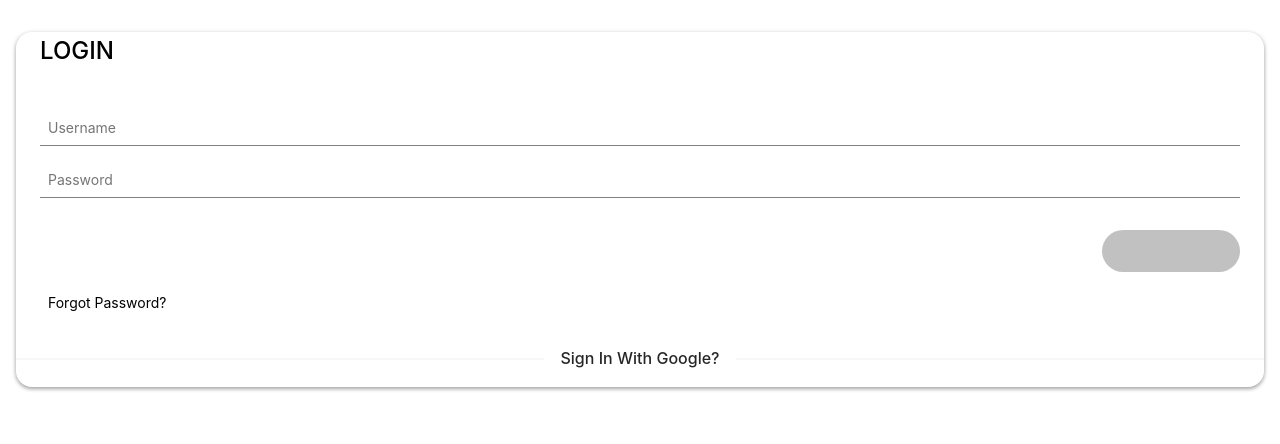
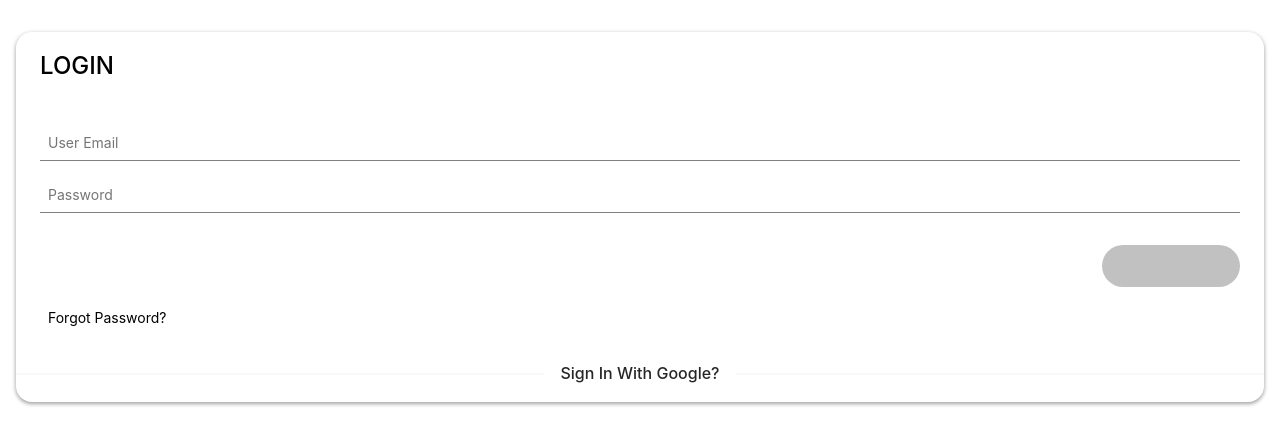
Before and after one commit to Akhmadjon-dev/ali_docs, a React (Create React App) app: page /sign-in in a window 1280 px wide. Shown: the top 444 px of the page. Built offline with nearby package versions, Linux system fonts and the light colour scheme; no server answers.

Commit message:
adding auth features

```diff
--- a/src/components/Auth/login.js
+++ b/src/components/Auth/login.js
@@ -1,12 +1,26 @@
-import { message, Divider } from "antd";
-import React from "react";
+import { message, Divider} from "antd";
+import React, { useState } from "react";
 import { Link } from "react-router-dom";
 import { auth, provider } from "../../db/firebase";
+import {SignIn} from '../../utils/auth'
 import "./style.css";
 const Login = () => {
   const authHandler = () => {
     auth.signInWithPopup(provider).catch((err) => message(err.message));
   };
+  const [email, setEmail] = useState('');
+  const [password, setPassword] = useState('')
+
+
+  const logIn = async (e) => {
+    e.preventDefault();
+    const {msg} = await SignIn(email, password);
+   if(msg.startsWith('Muvaf')){
+    message.success("Muvaffaqiyatli ro'yxatdan o'tdingiz!");
+   }else{
+    message.warning("Email yoki parol noto'g'ri kiritildi!");
+   }
+  }
   return (
     <div>
       <div className="container">
@@ -14,24 +28,26 @@ const Login = () => {
           <div className="card">
             <div className="card-container">
               <h1 className="heading">LOGIN</h1>
-              <form action="#">
+              <form onSubmit={logIn}>
                 <input
-                  type="text"
-                  //   value=""
-                  name="username"
-                  placeholder="Username"
+                  onChange={e => setEmail(e.target.value)}
+                  type="email"
+                  value={email}
+                  name="useremail"
+                  placeholder="User Email"
                   required
                 />
                 <input
+                  onChange={e => setPassword(e.target.value)}
                   type="password"
-                  //   value=""
+                  value={password}
                   name="password"
                   placeholder="Password"
                   required
                 />
-                <Link to="#" className="btn">
+                <button type='submit' className="btn">
                   <i className="zmdi zmdi-arrow-right"></i>
-                </Link>
+                </button>
               </form>
               <Link to="#" className="forgot">
                 Forgot Password?
--- a/src/components/Auth/style.css
+++ b/src/components/Auth/style.css
@@ -122,6 +122,7 @@ body
     text-align: left;
     position: relative;
     margin-left: 24px;
+    margin-top: 15px;
 }
 
 form {
@@ -132,7 +133,7 @@ form {
 }
 
 
-input[type="text"],
+input[type="email"],
 input[type="password"] {
     position: relative;
     border: 0;
@@ -166,6 +167,7 @@ input[type="password"]:focus {
     align-items: center;
     justify-content: center;
     text-decoration: none;
+    cursor: pointer;
 }
 
 .btn:hover {
--- a/src/components/Clients/add.js
+++ b/src/components/Clients/add.js
@@ -2,7 +2,7 @@ import React, { useState } from "react";
 import {
   Form,
   Input,
-  Card,
+  // Card,
   Button,
   DatePicker,
   Space,
--- a/src/components/Header/index.js
+++ b/src/components/Header/index.js
@@ -3,10 +3,14 @@ import { Link, withRouter, NavLink } from "react-router-dom";
 import { ReactComponent as ContractsIcon } from "../../assets/svg/contracts.svg";
 import { ReactComponent as ClientsIcon } from "../../assets/svg/clients.svg";
 import { ReactComponent as HomeIcon } from "../../assets/svg/home.svg";
+import {logOut} from '../../utils/auth'
 // import { ReactComponent as UpIcon } from "../../assets/svg/up.svg";
 // import { ReactComponent as DownIcon } from "../../assets/svg/down.svg";
 import "./style.css";
 const index = () => {
+  const signOut = () => {
+    logOut()
+  }
   const URL = [
     {
       title: "Dashboard",
@@ -44,6 +48,9 @@ const index = () => {
           </li>
         ))}
       </ul>
+      <div className='logOut'>
+        <button onClick={signOut}>Log out</button>
+      </div>
     </div>
   );
 };
--- a/src/components/Header/style.css
+++ b/src/components/Header/style.css
@@ -38,3 +38,25 @@ line-height: 22px;
 .header__links  .header__icon{
     margin-right: 10px;
 }
+
+.logOut {
+    position: absolute;
+    bottom: 50px;
+    width: 100%;
+    height: 40px;
+}
+
+.logOut button {
+    background: transparent;
+    margin: 13px 15px;
+    border: none;
+    cursor: pointer;
+    color: #333;
+    font-style: normal;
+    font-weight: normal;
+    font-size: 14px;
+    line-height: 22px;
+}
+.logOut button:focus {
+    outline: none;
+}
--- a/src/components/Navbar/index.js
+++ b/src/components/Navbar/index.js
@@ -17,7 +17,7 @@ const index = () => {
       <div className="navbar__links">
         <span className="header__bellNum">45</span>
         <RingIcon className="navbar__icon" />
-        <Select defaultValue="En" style={{ width: 60 }} onChange={handleChange}>
+        <Select defaultValue="Uz" style={{ width: 60 }} onChange={handleChange}>
           <Option value="uz">Uz</Option>
           <Option value="ru">Ru</Option>
         </Select>
--- a/src/routes/index.js
+++ b/src/routes/index.js
@@ -1,4 +1,4 @@
-import { Redirect, Route, Router } from "react-router-dom";
+import { Redirect, Route } from "react-router-dom";
 import Login from "../components/Auth/login";
 import Clients from "../components/Clients/index";
 import Contracts from "../components/Contract/index";
@@ -20,7 +20,7 @@ export const whiteList = [
     component={ClientsAdd}
     exact
   />,
-  <Redirect key="defaultPaht" to="/sign-in" />,
+  <Redirect key="defaultPaht" to="/" />,
 ];
 export const blackList = [
   <Route key="signin" path="/sign-in" component={Login} exact />,
--- /dev/null
+++ b/src/utils/auth.js
@@ -0,0 +1,62 @@
+import {auth} from '../db/firebase'
+import db from '../db/firebase'
+
+
+// Sign In
+
+
+export const SignIn = (email, psw) => {
+    return auth
+    .signInWithEmailAndPassword(email, psw)
+    .then(() => {
+        return{msg: "Muvaffaqiyatli ro'yxatdan o'tdingiz!"}
+        }
+        )
+    .catch(err => {
+        console.log(err.message);
+        return {msg: err.message};
+    });
+}
+
+
+// Sign Up
+
+
+export const SignUp = (email, psw, name, phone) => {
+    return db
+    .collection("admins")
+    .doc(email)
+    .set({
+      email,
+      psw,
+      name,
+      phone,
+      items: [],
+    })
+    .then(() => {
+      auth
+        .createUserWithEmailAndPassword(email, psw)
+        .then(() => {
+          localStorage.setItem("email", email);
+          window.location.href = "/";
+        })
+        .catch((err) => {
+          return { msg: err.message };
+        });
+    })
+    .catch((err) => {
+      return { msg: err.message };
+    });
+}
+
+//  Sign Out
+
+
+export const logOut = () => {
+    console.log('shit');
+    return auth.signOut().then(function() {
+        console.log("Sign-out successful.");
+    }).catch(err => {
+        return err.message
+    });
+}
```
